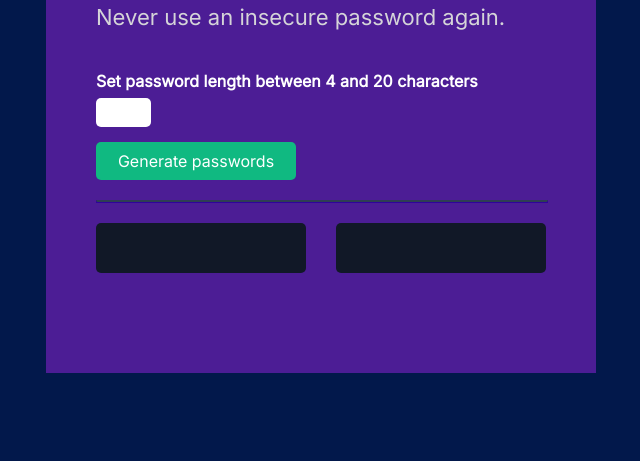
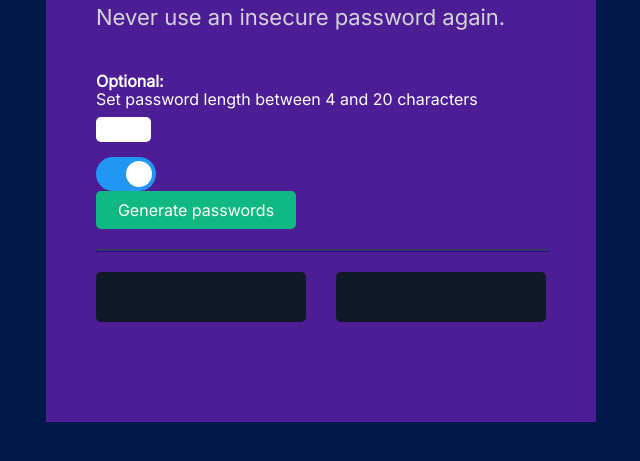
Before and after one commit to IngridGdesigns/password-generator, a plain HTML site: page index.html in a window 1280 px wide. Shown: the part 281-742 px from the top of the page, without its empty margins (319-959 px from the left). Drawn offline with nearby package versions, Linux system fonts and the light colour scheme.

Commit message:
added toggle - needs refinement

```diff
--- a/index.css
+++ b/index.css
@@ -91,11 +91,11 @@ input {
   margin-top: 8px;
   margin-bottom: 15px;
   font-style: bolder;
-  color: #10B981
+  color: #10B981;
+  font-size:small;
 }
 
-
-/* toggle example
+/* toggle  */
 .switch {
   position: relative;
   display: inline-block;
@@ -119,6 +119,7 @@ input {
   background-color: #ccc;
   -webkit-transition: .4s;
   transition: .4s;
+  border-radius: 34px;
 }
 
 .slider:before {
@@ -131,27 +132,19 @@ input {
   background-color: white;
   -webkit-transition: .4s;
   transition: .4s;
+  border-radius: 50%;
 }
 
-input:checked + .slider {
+#toggle:checked+.slider {
   background-color: #2196F3;
 }
 
-input:focus + .slider {
+#toggle:focus+.slider {
   box-shadow: 0 0 1px #2196F3;
 }
 
-input:checked + .slider:before {
+#toggle:checked+.slider:before {
   -webkit-transform: translateX(26px);
   -ms-transform: translateX(26px);
   transform: translateX(26px);
 }
-
- // Rounded sliders
-.slider.round {
-  border-radius: 34px;
-}
-
-.slider.round:before {
-  border-radius: 50%;
-} */
--- a/index.html
+++ b/index.html
@@ -10,8 +10,14 @@
         <main id="password-interface">
             <h1>Generate a <br> <span class=greenText>random password</span></h1>
             <p>Never use an insecure password again.</p>
-            <label><b>Set password length between 4 and 20 characters</b></label>
+            <label><b>Optional:</b><br>
+                Set password length between 4 and 20 characters
+            </label>
             <input type="text" required minlength="4" required maxlength="20" id="input-length">
+            <label class="switch">
+                <input id="toggle" type="checkbox" checked>
+                <span class="slider round"></span>
+            </label>
             <button id="btn-el" type="button">Generate passwords</button>
             <hr class="colors">
             <section class="passwordContainer">
```
